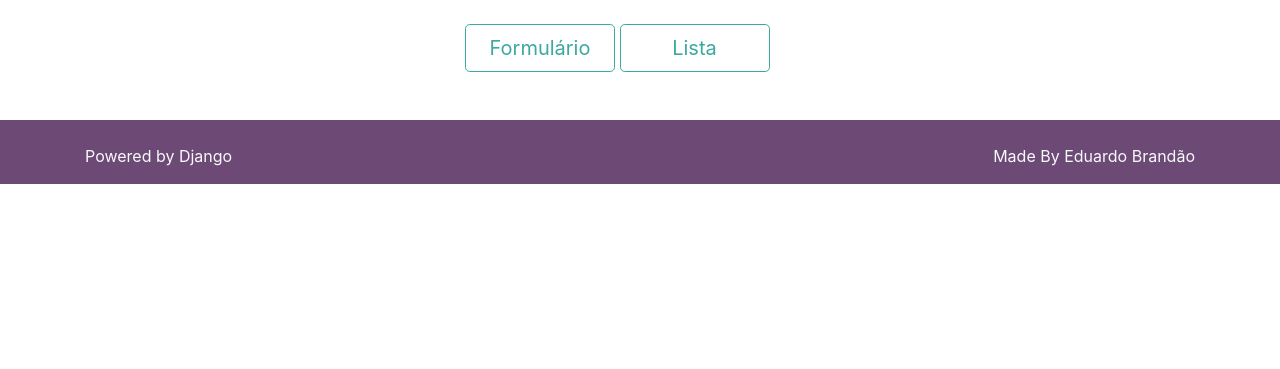
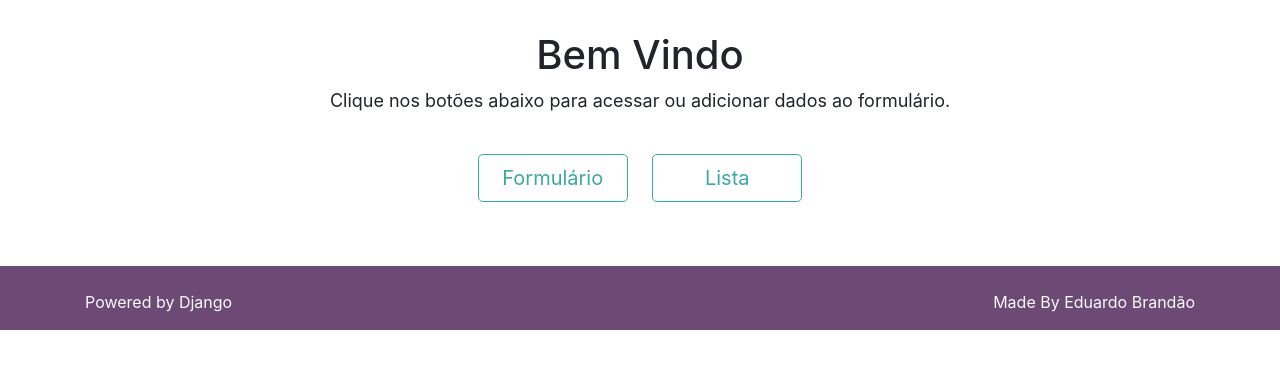
Before and after one commit to EduardoBran/Cadastro-de-Pessoas-Web-Py, a Django app: page / in a window 1280 px wide. Shown: the part 56-425 px from the top of the page. Run offline with Django 4.2, Linux system fonts and the light colour scheme; some libraries are stand-ins or nearby versions.

Commit message:
centralizando elementos do index, tabela e formulario

```diff
--- a/main/templates/main/index.html
+++ b/main/templates/main/index.html
@@ -3,19 +3,17 @@
 {% block conteudo %}
 
 <br>
-<div class="col-lg-12">
-    <div class="row justify-content-end">
-        <div class="col-8">
 
-            <a href="{% url 'pessoa.novo' %}" style="width: 150px;"
-                class="btn btn-outline-secondary btn-lg mt-4">Formulário</a>
-            <a href="{% url 'pessoa.index' %}" style="width: 150px;"
-                class="btn btn-outline-secondary btn-lg mt-4">Lista</a>
-        </div>
-    </div>
+<div class="mr-auto ml-auto text-center mt-3 mb-3">
+    <h1 style="margin-top: 15px;">Bem Vindo</h1>
+    <p style="font-size: 18px;">
+        Clique nos botões abaixo para acessar ou adicionar dados ao formulário.
+    </p>
+
+    <a href="{% url 'pessoa.novo' %}" style="width: 150px; margin-right: 20px;"
+        class="btn btn-outline-secondary btn-lg mt-4">Formulário</a>
+    <a href="{% url 'pessoa.index' %}" style="width: 150px;" class="btn btn-outline-secondary btn-lg mt-4">Lista</a>
+
 </div>
-<br>
-
-
 
 {% endblock %}
--- a/pessoa/templates/pessoa/pessoa_form.html
+++ b/pessoa/templates/pessoa/pessoa_form.html
@@ -12,7 +12,7 @@
         {{ form|crispy }}
         <div class="row">
             <div class="col">
-                <button type="submit" class="btn btn-primary btn-block btn-lg">
+                <button type="submit" class="btn btn-primary btn-block btn-lg mt-2 mb-2">
                     Salvar
                 </button>
             </div>
```
Also changed, not shown: pessoa/templates/pessoa/pessoa_lista.html (+4 -8 lines).
